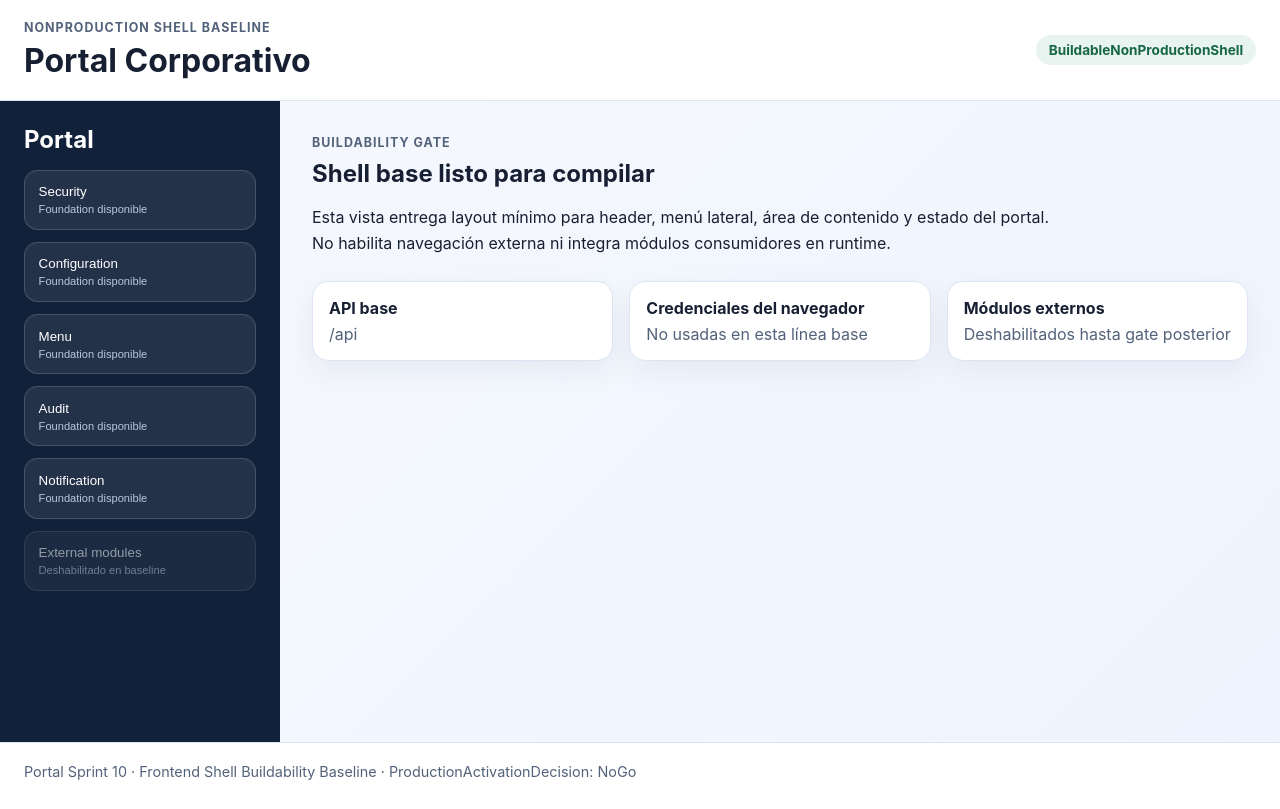
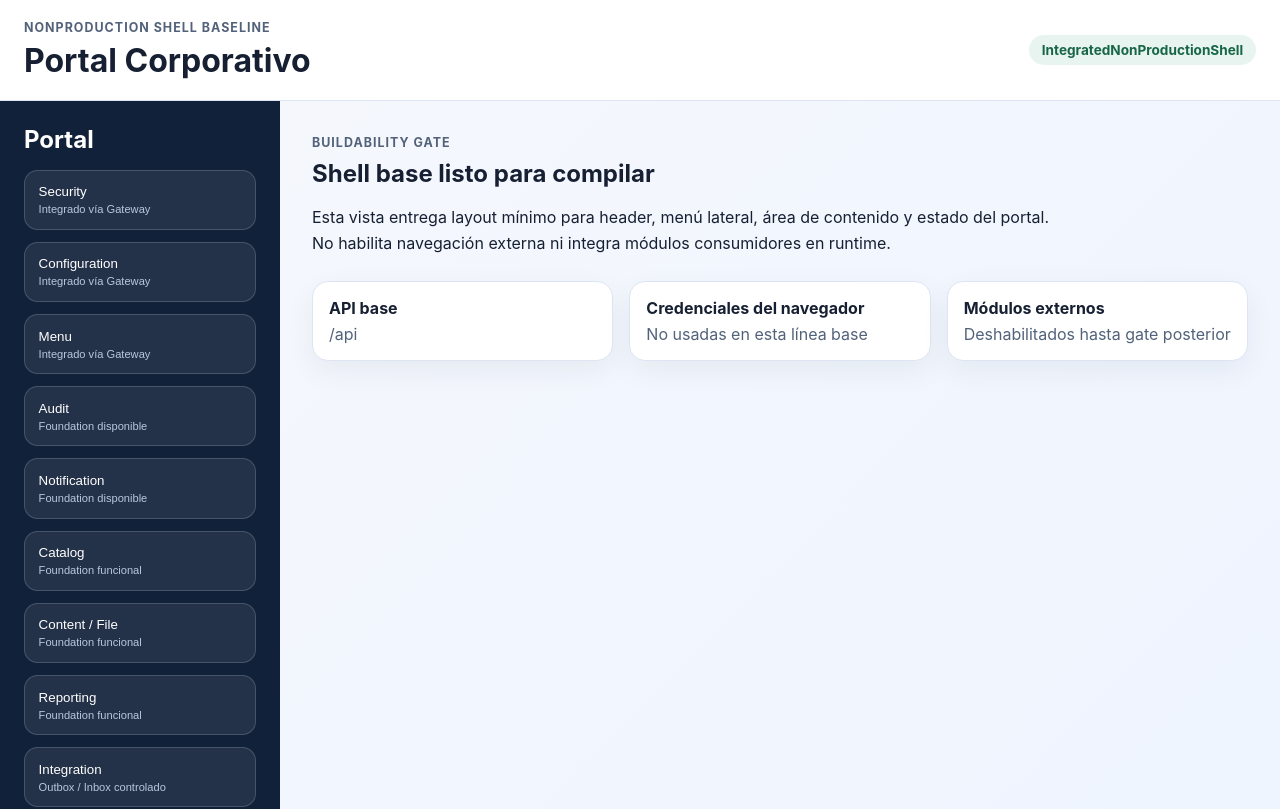
Before and after one commit to christyepez/PortalCorporativo, an Angular app in the folder frontend/: page / in a window 1280 px wide. Shown: the top 809 px of the page. Built offline with nearby package versions, Linux system fonts and the light colour scheme.

Commit message:
feat(portal): reflect integrated shell capabilities

```diff
--- a/frontend/src/app/app.component.ts
+++ b/frontend/src/app/app.component.ts
@@ -15,14 +15,18 @@ interface ShellModule {
 })
 export class AppComponent {
   protected readonly title = 'Portal Corporativo';
-  protected readonly readiness = environment.shellReadiness;
+  protected readonly readiness = 'IntegratedNonProductionShell';
   protected readonly apiBasePath = environment.apiBasePath;
   protected readonly modules: ShellModule[] = [
-    { label: 'Security', status: 'Foundation disponible', enabled: true },
-    { label: 'Configuration', status: 'Foundation disponible', enabled: true },
-    { label: 'Menu', status: 'Foundation disponible', enabled: true },
+    { label: 'Security', status: 'Integrado vía Gateway', enabled: true },
+    { label: 'Configuration', status: 'Integrado vía Gateway', enabled: true },
+    { label: 'Menu', status: 'Integrado vía Gateway', enabled: true },
     { label: 'Audit', status: 'Foundation disponible', enabled: true },
     { label: 'Notification', status: 'Foundation disponible', enabled: true },
-    { label: 'External modules', status: 'Deshabilitado en baseline', enabled: false }
+    { label: 'Catalog', status: 'Foundation funcional', enabled: true },
+    { label: 'Content / File', status: 'Foundation funcional', enabled: true },
+    { label: 'Reporting', status: 'Foundation funcional', enabled: true },
+    { label: 'Integration', status: 'Outbox / Inbox controlado', enabled: true },
+    { label: 'External modules', status: 'Gate independiente', enabled: false }
   ];
 }
```
